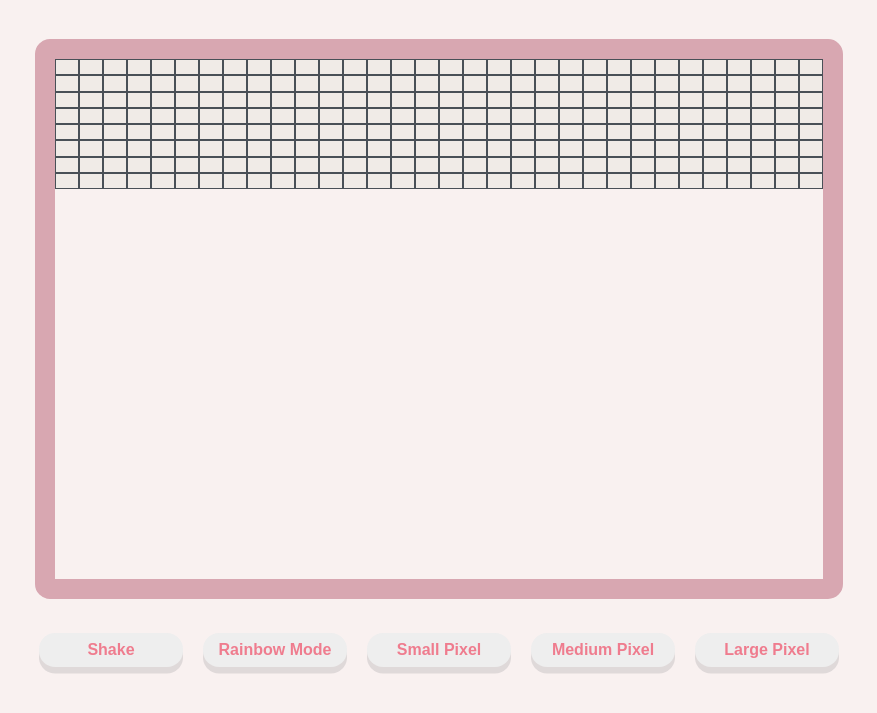
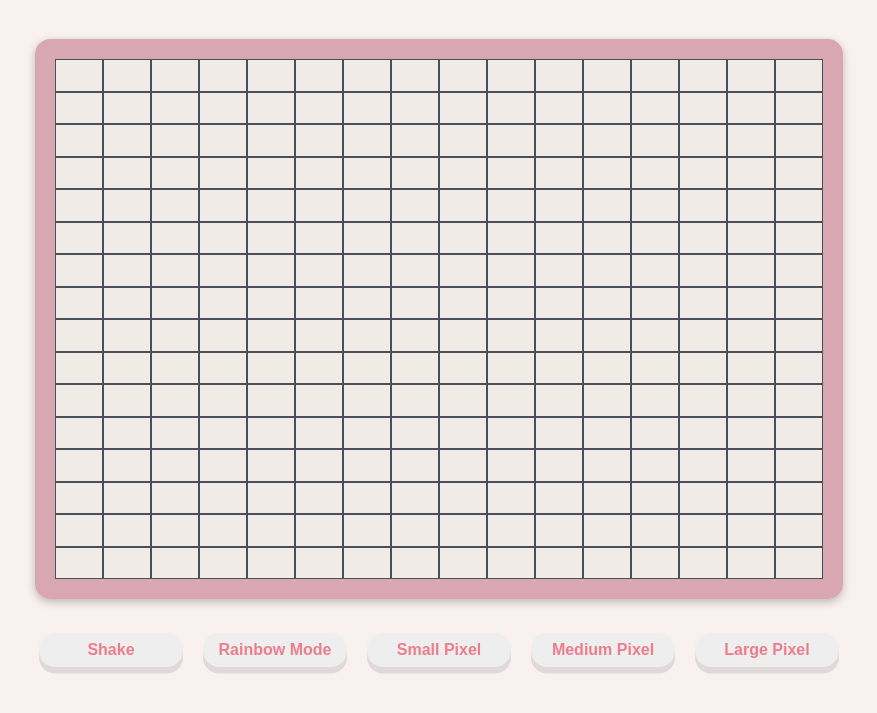
Before and after one commit to bravoosonja/etchasketch, a plain HTML site: page index.html in a window 1280 px wide. Both pictures are taken after a click on the button "Shake". Shown: the part 103-816 px from the top of the page, without its empty margins (209-1086 px from the left). Drawn offline with Linux system fonts and the light colour scheme.

Commit message:
fix grid

```diff
--- a/app.js
+++ b/app.js
@@ -1,11 +1,20 @@
+const container = document.querySelector(".container");
+const defaultSize = 16;
+let currentSize = defaultSize;
+
+function setCurrentSize(newSize) {
+  currentSize = newSize;
+}
+
 //create
 function createGrid(size) {
+  setCurrentSize(size);
+  container.style.gridTemplateColumns = `repeat(${size},1fr)`;
+  container.style.gridTemplateRows = `repeat(${size},1fr)`;
+
   for (i = 0; i < size * size; i++) {
-    const container = document.querySelector(".container");
     const squares = document.createElement("div");
     squares.classList.add("grids");
-    squares.style.setProperty("grid-template-columns", `repeat(${size},1fr)`);
-    squares.style.setProperty("grid-template-rows", `repeat(${size},1fr)`);
     container.appendChild(squares);
   }
 }
@@ -15,7 +24,6 @@ function choosePixel() {
 
   const smallBtn = document.getElementById("small-btn");
   smallBtn.addEventListener("click", function () {
-    const container = document.querySelector(".container");
     container.innerHTML = "";
     createGrid(32);
   });
@@ -28,9 +36,17 @@ function choosePixel() {
   });
 
   largeBtn.addEventListener("click", () => {
-    const container = document.querySelector(".container");
     container.innerHTML = "";
     createGrid(8);
+  });
+}
+
+//erase sketch
+function shake() {
+  const shakeBtn = document.getElementById("shake-btn");
+  shakeBtn.addEventListener("click", function () {
+    container.innerHTML = "";
+    createGrid(currentSize);
   });
 }
 
@@ -41,27 +57,22 @@ function sketch() {
   });
 }
 
-//erase and reset the grid to 16 * 16
-function shake() {
-  const shakeBtn = document.getElementById("shake-btn");
-  shakeBtn.addEventListener("click", function () {
-    const container = document.querySelector(".container");
-    container.innerHTML = "";
-    createGrid(16);
-  });
+function sketchRainbow() {
+  const currentGrid = document.querySelector("div");
+  const randomColor = Math.floor(Math.random() * rainbowColor.length);
+  const rainbowBtn = document.getElementById("rainbow-btn");
+  const rainbowColor = ["#ffbe0b", "#fb5607", "#ff006e", "#8338ec", "#3a86ff"];
+
+  rainbowBtn.addEventListener(
+    "click",
+    currentGrid.addEventListener("mouseover", (currentGrid) => {
+      currentGrid.style.backgroundColor = rainbowColor[randomColor];
+    })
+  );
 }
 
-// function sketchRainbow() {
-//   const rainbowColor = ["#ffbe0b", "#fb5607", "#ff006e", "#8338ec", "#3a86ff"];
-//   const randomColor = Math.floor(Math.random() * rainbowColor.length);
-//   const square = document.querySelector("div");
-//   square.addEventListener("mouseover", function (event) {
-//     console.log("rainbow mode");
-//     event.target.style.backgroundColor = rainbowColor[randomColor];
-//   });
-// }
-
-createGrid(16);
+createGrid(defaultSize);
 sketch();
 shake();
 choosePixel();
+sketchRainbow();
--- a/styles.css
+++ b/styles.css
@@ -30,8 +30,7 @@ h1 {
     width: 60%;
     height: 65%;
     display: grid;
-    grid-template-columns: repeat(32, 2fr);
-    grid-template-rows: repeat(32, 2fr);
+    box-shadow: rgba(0, 0, 0, 0.24) 0px 3px 8px;
 }
 
 .grids {
```
